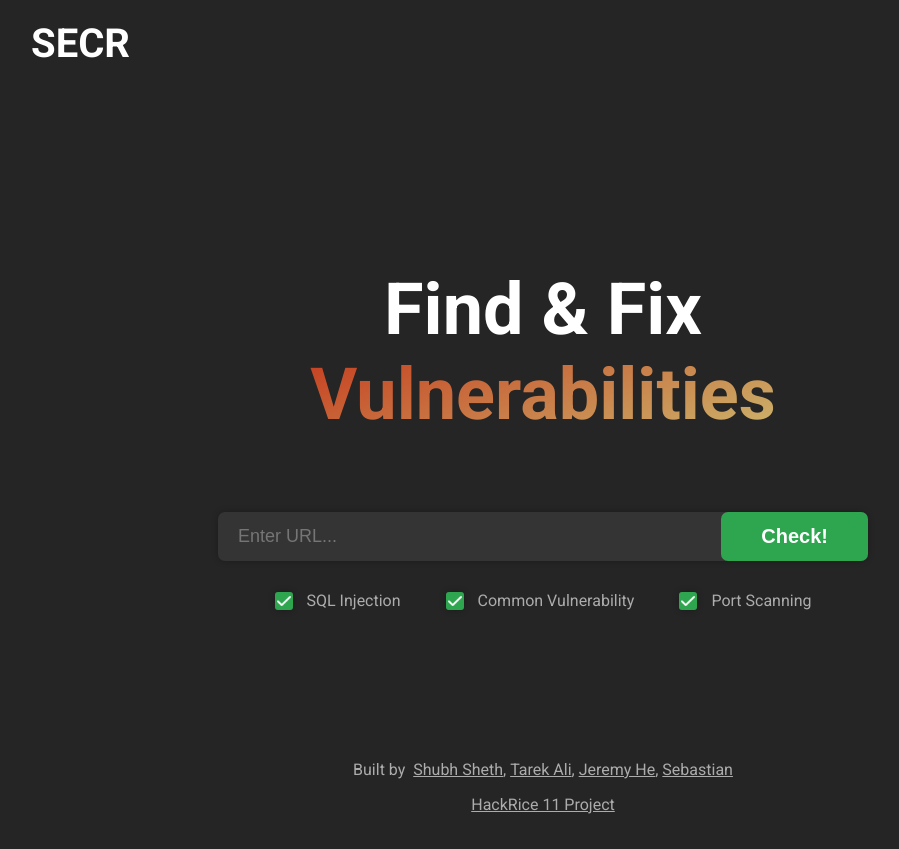
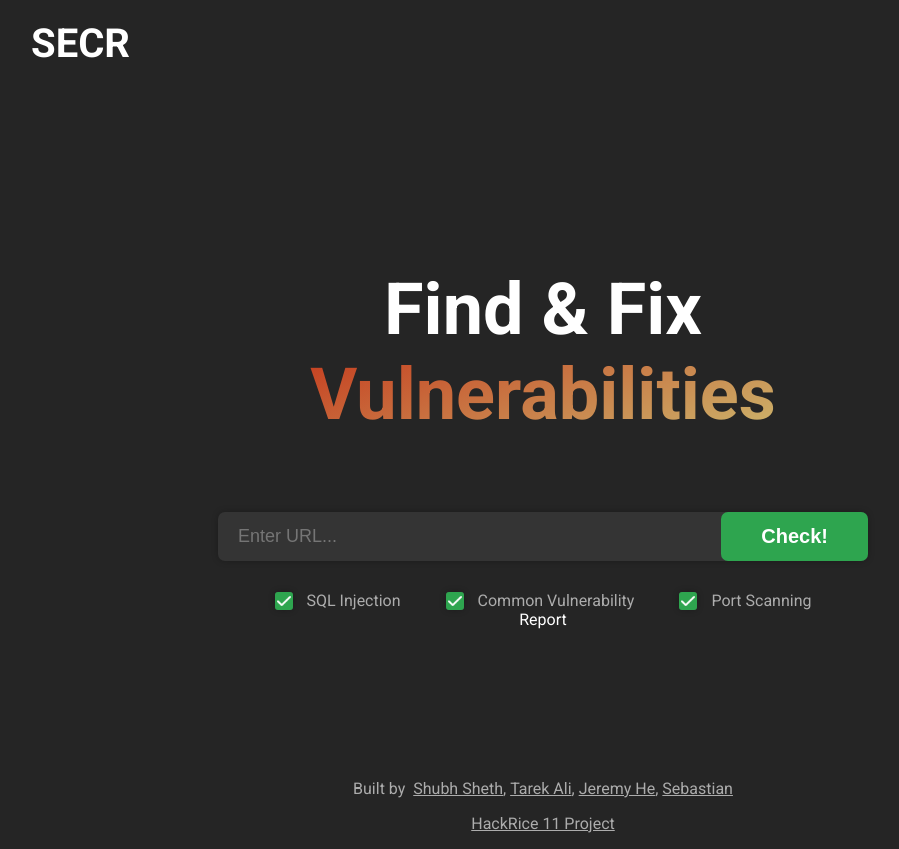
Before and after one commit to new-adventure/SECR, a React (Create React App) app in the folder secr/: page / in a window 1280 px wide. Shown: the whole page, without its empty margins (97-996 px from the left). Built offline with nearby package versions, Linux system fonts and the light colour scheme.

Commit message:
report component

```diff
--- a/secr/src/App.js
+++ b/secr/src/App.js
@@ -5,6 +5,7 @@ import Header from './components/header/Header';
 import Form from './components/form/Form';
 import Credits from './components/credits/Credits';
 import Navbar from './components/navbar/Navbar';
+import Report from './components/report/Report';
 
 function App() {
 	return (
@@ -12,6 +13,7 @@ function App() {
 			<Navbar />
 			<Header />
 			<Form />
+			<Report />
 			<Credits />
 		</div>
 	);
--- /dev/null
+++ b/secr/src/components/report/Report.js
@@ -0,0 +1,9 @@
+function Report() {
+	return (
+		<div className="report">
+            Report
+        </div>
+	);
+}
+
+export default Report;
```
